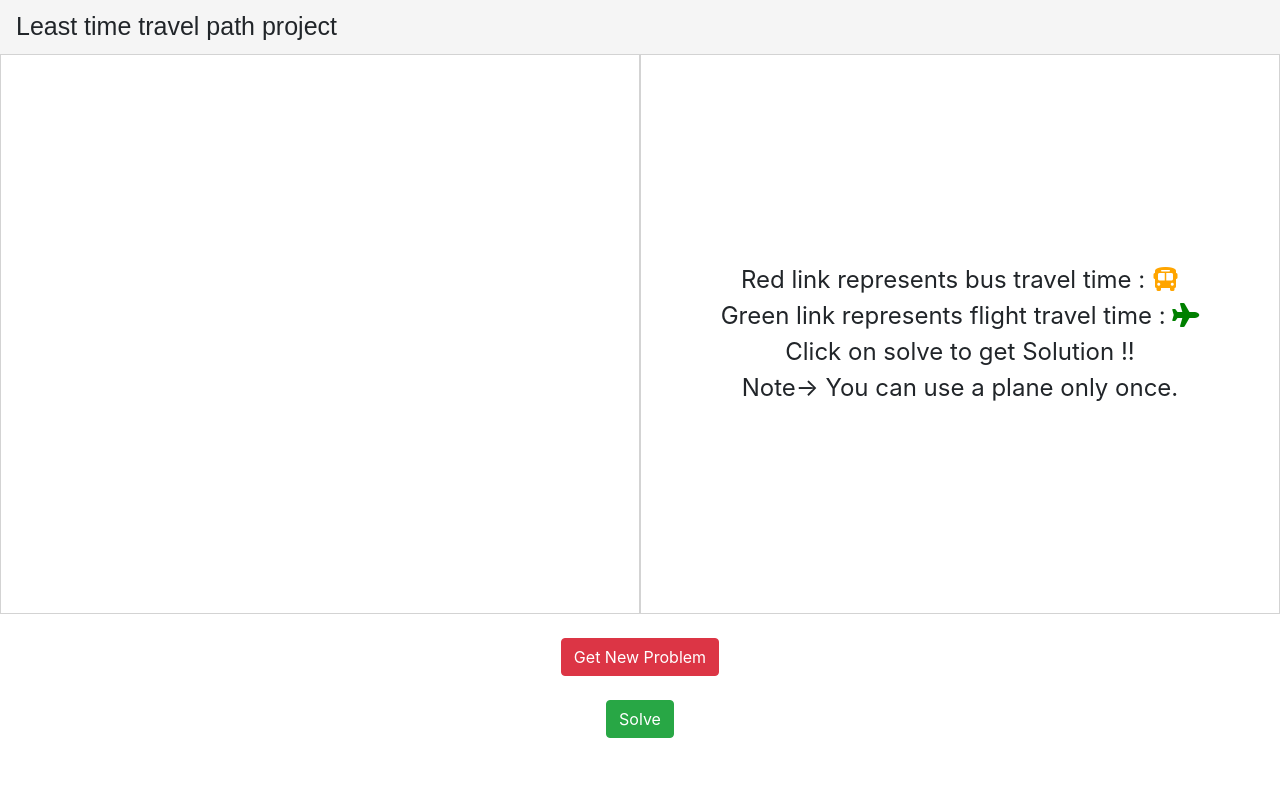
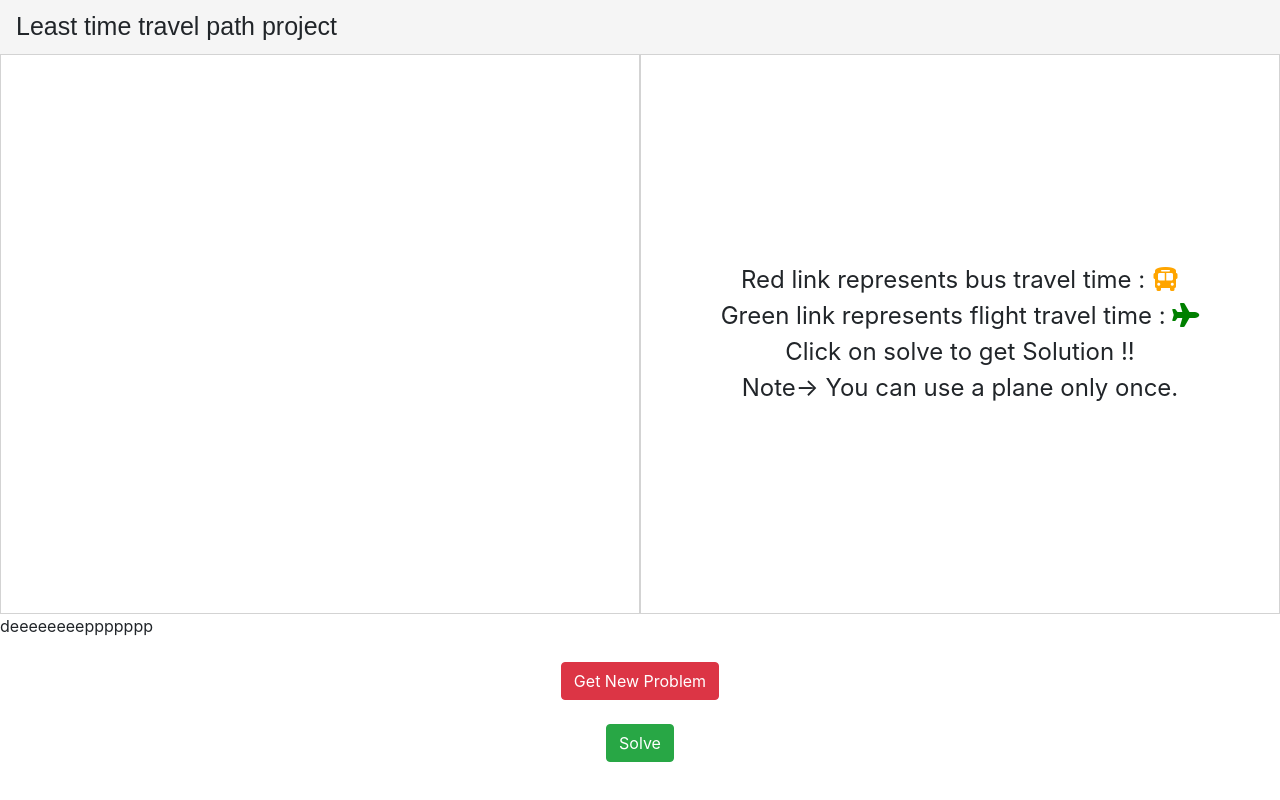
Before and after one commit to deepanshu2612/Travel-Planner, a plain HTML site: page index.html in a window 1280 px wide. Drawn offline with nearby package versions, Linux system fonts and the light colour scheme.

Commit message:
Update index.html

```diff
--- a/index.html
+++ b/index.html
@@ -37,7 +37,7 @@
                 <div id="mynetwork2" style="display: none"></div>
             </div>
         </div>
-
+<h>deeeeeeeeppppppp<h>
         <div>
             <br>
             <button type="button" class="btn btn-danger" id="generate-graph">Get New Problem</button>
```
